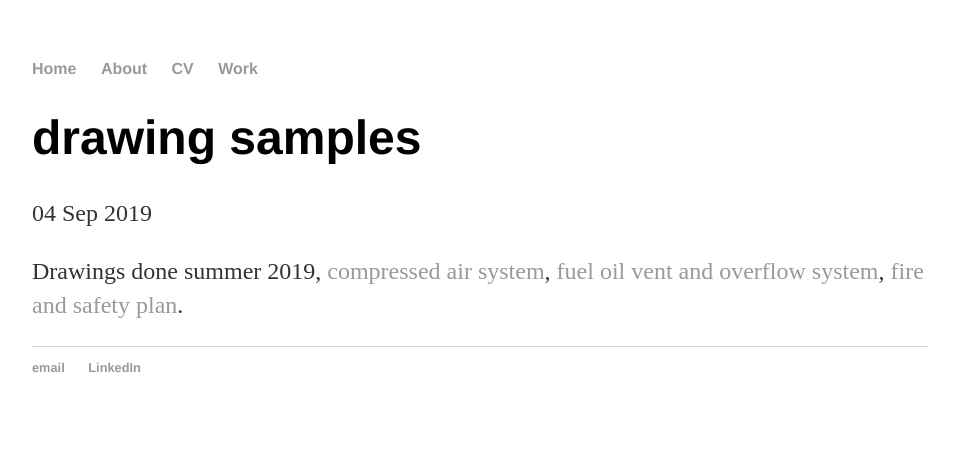
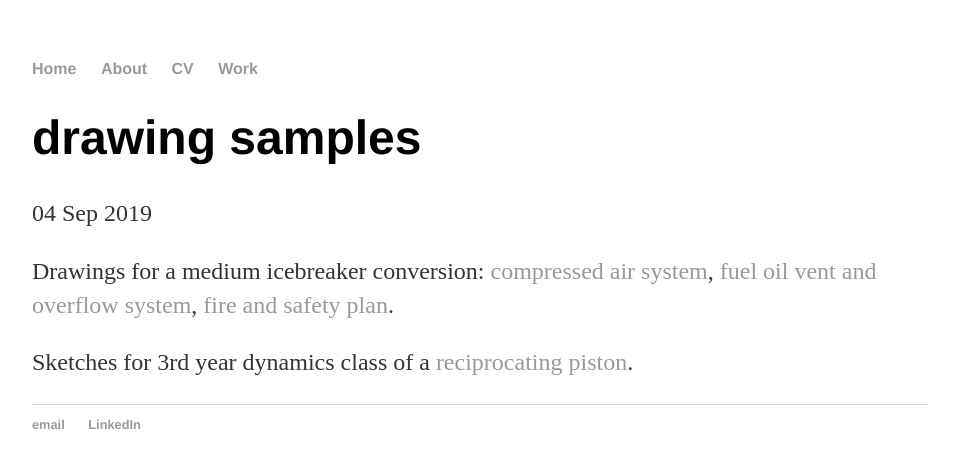
Before and after one commit to LurkingH0rr0r/LurkingH0rr0r.github.io, a Jekyll site: the page built from _posts/2019-09-04-drawing-samples.md, in a window 1280 px wide. Shown: the top 468 px of the page, without its empty margins (160-1114 px from the left). Built offline with Jekyll 4.4.1, drawn with Linux system fonts in a browser that asks for light colours.

Commit message:
Update 2019-09-04-drawing-samples.md

```diff
--- a/_posts/2019-09-04-drawing-samples.md
+++ b/_posts/2019-09-04-drawing-samples.md
@@ -4,5 +4,7 @@ title: "drawing samples"
 date: 2019-09-04
 ---
 
-Drawings done summer 2019,
+Drawings for a medium icebreaker conversion:
 <a href="/pdfs/VARD%20sample%201%20-%20General%20Purpose%20Compressed%20Air%20System.pdf">compressed air system</a>, <a href="/pdfs/VARD%20sample%202%20-%20Fuel%20Oil%20Vent%20and%20Overflow%20System.pdf">fuel oil vent and overflow system</a>, <a href="/pdfs/VARD%20sample%203%20-%20%20Fire%20and%20Safety%20Plan.pdf">fire and safety plan</a>.
+
+Sketches for 3rd year dynamics class of a [reciprocating piston](/pdfs/reciprocating%20piston%20sketches.pdf).
```
